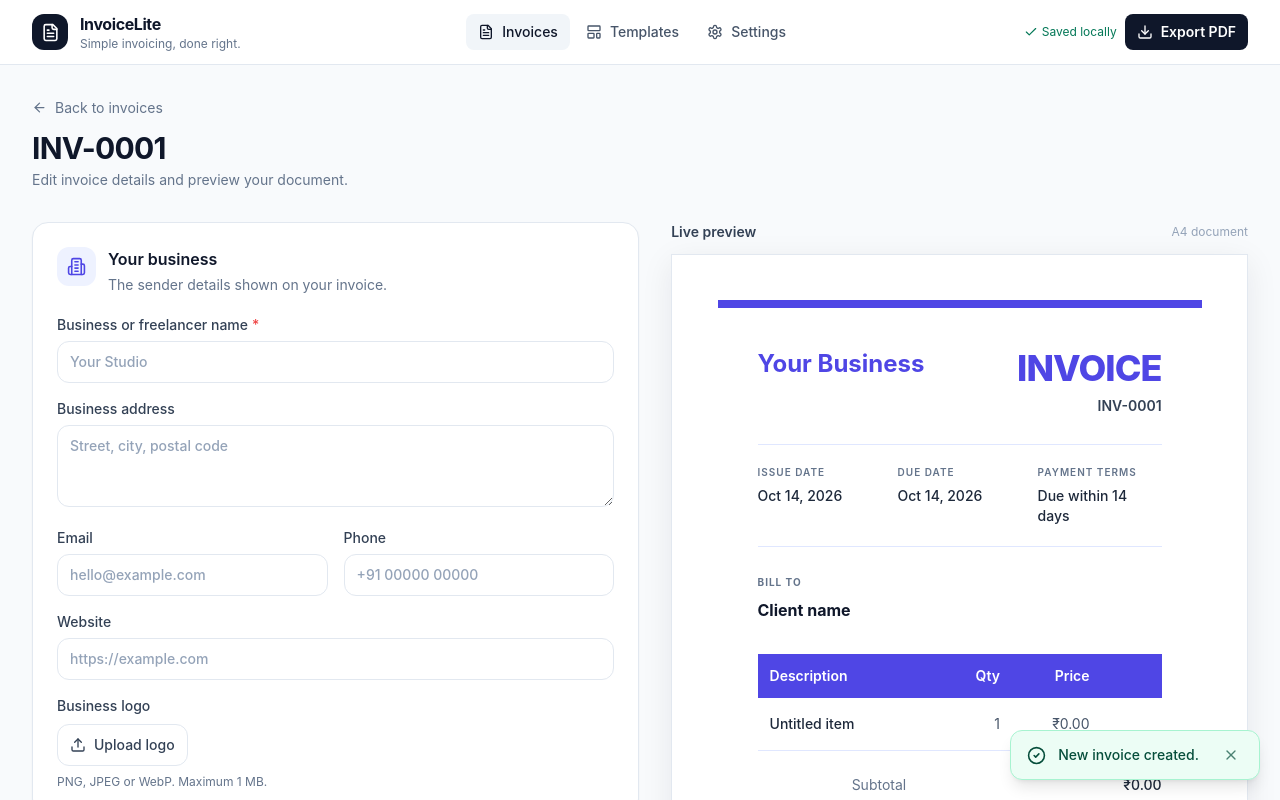
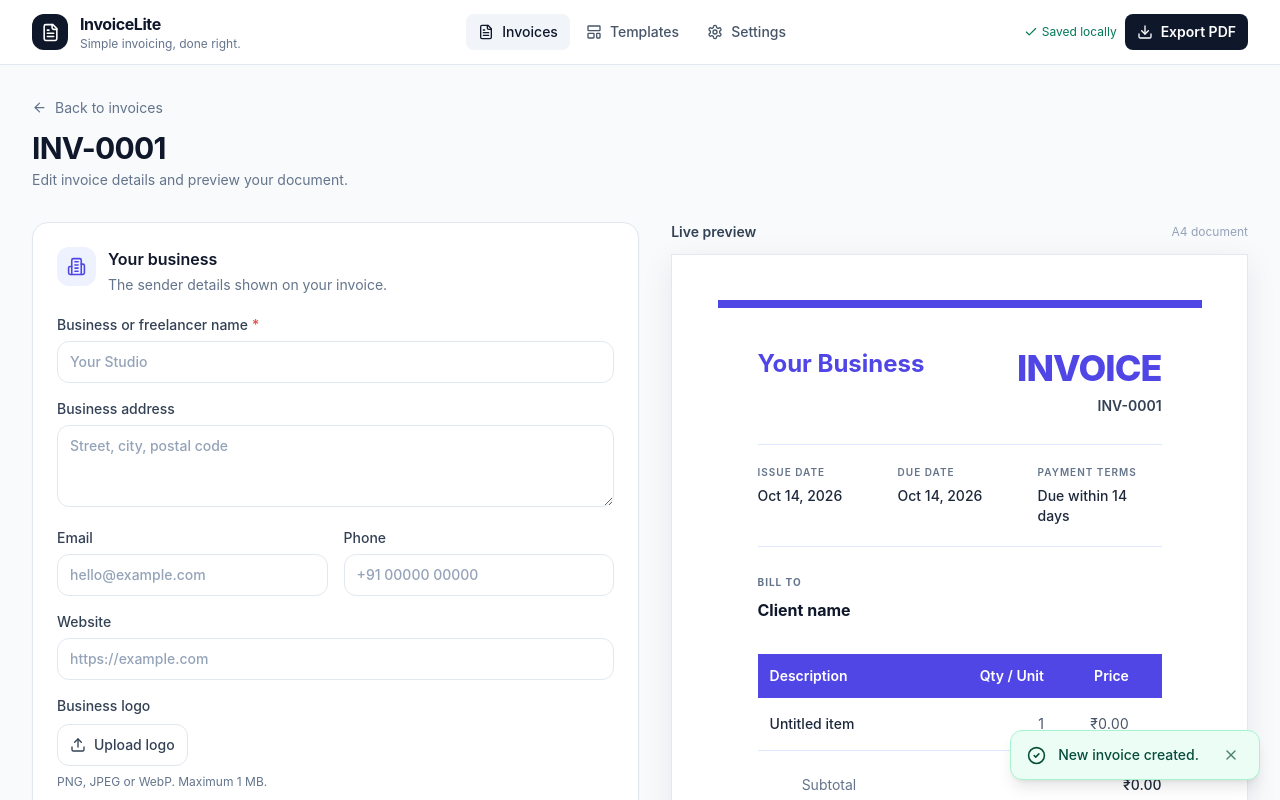
Before and after one commit to Nmspublic/InvoiceLite, a React (Vite) app: page / in a window 1280 px wide. Both pictures are taken after typing "name@example.com" into the empty fields and a click on the button "Create invoice". Shown: the top 800 px of the page. Built offline with nearby package versions, Linux system fonts and the light colour scheme; the HTML template or start-up script is replaced by a standard one.

Commit message:
Update InvoicePreview.tsx

```diff
--- a/src/components/InvoicePreview.tsx
+++ b/src/components/InvoicePreview.tsx
@@ -1,3 +1,4 @@
+
 import type { CSSProperties } from "react";
 import { calculateTotals, calculateItemTotal } from "../utils/calculations";
 import { formatCurrency, formatDate } from "../utils/formatting";
@@ -38,10 +39,14 @@ export default function InvoicePreview({
 }: InvoicePreviewProps) {
   const totals = calculateTotals(invoice);
   const style = templateStyles[invoice.template];
+  const showDueDate = invoice.showDueDate !== false;
 
   const accentStyle = {
     "--invoice-accent": style.accent
   } as CSSProperties;
+
+  const amountClass =
+    "whitespace-nowrap text-right tabular-nums";
 
   return (
     <article
@@ -56,7 +61,7 @@ export default function InvoicePreview({
         style={{ backgroundColor: style.accent }}
       />
 
-      <div className={compact ? "p-5 sm:p-7" : "p-6 sm:p-10"}>
+      <div className={compact ? "p-5 sm:p-7" : "p-5 sm:p-10"}>
         <header className="flex flex-wrap items-start justify-between gap-5">
           <div className="flex min-w-0 items-start gap-3">
             {invoice.business.logo && (
@@ -77,7 +82,9 @@ export default function InvoicePreview({
 
               <div className="mt-2 space-y-1 break-words text-xs leading-5 text-slate-500">
                 {invoice.business.address && (
-                  <p className="whitespace-pre-line">{invoice.business.address}</p>
+                  <p className="whitespace-pre-line">
+                    {invoice.business.address}
+                  </p>
                 )}
                 {invoice.business.email && <p>{invoice.business.email}</p>}
                 {invoice.business.phone && <p>{invoice.business.phone}</p>}
@@ -100,7 +107,7 @@ export default function InvoicePreview({
         </header>
 
         <div
-          className={`my-7 grid grid-cols-2 gap-4 border-y py-5 sm:grid-cols-3 ${style.border}`}
+          className={`my-7 grid grid-cols-2 gap-4 border-y py-5 ${showDueDate ? "sm:grid-cols-3" : "sm:grid-cols-2"} ${style.border}`}
         >
           <div>
             <p className={`text-[10px] font-semibold text-slate-500 ${style.label}`}>
@@ -111,6 +118,7 @@ export default function InvoicePreview({
             </p>
           </div>
 
+          {showDueDate && (
             <div>
               <p className={`text-[10px] font-semibold text-slate-500 ${style.label}`}>
                 Due date
@@ -119,8 +127,9 @@ export default function InvoicePreview({
                 {formatDate(invoice.dueDate)}
               </p>
             </div>
+          )}
 
-          <div className="col-span-2 sm:col-span-1">
+          <div className={showDueDate ? "col-span-2 sm:col-span-1" : ""}>
             <p className={`text-[10px] font-semibold text-slate-500 ${style.label}`}>
               Payment terms
             </p>
@@ -134,12 +143,11 @@ export default function InvoicePreview({
           <p className={`text-[10px] font-bold text-slate-500 ${style.label}`}>
             Bill to
           </p>
-
           <h3 className="mt-2 break-words text-base font-bold text-slate-900">
             {invoice.client.name || "Client name"}
           </h3>
 
-          <div className="mt-1 space-y-1 break-words whitespace-pre-line text-sm leading-5 text-slate-500">
+          <div className="mt-1 space-y-1 whitespace-pre-line break-words text-sm leading-5 text-slate-500">
             {invoice.client.address && <p>{invoice.client.address}</p>}
             {invoice.client.email && <p>{invoice.client.email}</p>}
             {invoice.client.taxId && <p>Tax ID: {invoice.client.taxId}</p>}
@@ -153,14 +161,11 @@ export default function InvoicePreview({
         </section>
 
         <div className="overflow-x-auto">
-          <table className="w-full min-w-[470px] border-collapse text-left text-sm">
+          <table className="w-full min-w-[500px] border-collapse text-left text-sm">
             <thead>
-              <tr
-                className="text-white"
-                style={{ backgroundColor: style.accent }}
-              >
+              <tr className="text-white" style={{ backgroundColor: style.accent }}>
                 <th className="px-3 py-3 font-semibold">Description</th>
-                <th className="px-2 py-3 text-right font-semibold">Qty</th>
+                <th className="px-2 py-3 text-right font-semibold">Qty / Unit</th>
                 <th className="px-2 py-3 text-right font-semibold">Price</th>
                 <th className="px-3 py-3 text-right font-semibold">Amount</th>
               </tr>
@@ -169,20 +174,14 @@ export default function InvoicePreview({
             <tbody>
               {invoice.items.length === 0 ? (
                 <tr>
-                  <td
-                    colSpan={4}
-                    className="px-3 py-8 text-center text-slate-400"
-                  >
+                  <td colSpan={4} className="px-3 py-8 text-center text-slate-400">
                     Your invoice items will appear here.
                   </td>
                 </tr>
               ) : (
                 invoice.items.map((item) => (
-                  <tr
-                    key={item.id}
-                    className={`border-b align-top ${style.border}`}
-                  >
-                    <td className="max-w-[220px] break-words px-3 py-4">
+                  <tr key={item.id} className={`border-b align-top ${style.border}`}>
+                    <td className="max-w-[240px] break-words px-3 py-4">
                       <p className="font-medium text-slate-800">
                         {item.description || "Untitled item"}
                       </p>
@@ -193,19 +192,17 @@ export default function InvoicePreview({
                       )}
                     </td>
 
-                    <td className="px-2 py-4 text-right text-slate-600">
+                    <td className="whitespace-nowrap px-2 py-4 text-right text-slate-600">
                       {item.quantity}
+                      {item.unit?.trim() ? ` ${item.unit.trim()}` : ""}
                     </td>
 
-                    <td className="px-2 py-4 text-right text-slate-600">
+                    <td className={`px-2 py-4 text-slate-600 ${amountClass}`}>
                       {formatCurrency(item.unitPrice, invoice.currency)}
                     </td>
 
-                    <td className="px-3 py-4 text-right font-semibold text-slate-800">
-                      {formatCurrency(
-                        calculateItemTotal(item),
-                        invoice.currency
-                      )}
+                    <td className={`px-3 py-4 font-semibold text-slate-800 ${amountClass}`}>
+                      {formatCurrency(calculateItemTotal(item), invoice.currency)}
                     </td>
                   </tr>
                 ))
@@ -214,58 +211,54 @@ export default function InvoicePreview({
           </table>
         </div>
 
-        <section className="ml-auto mt-6 w-full max-w-[310px] space-y-3">
-          <div className="flex justify-between gap-4 text-sm">
+        <section className="ml-auto mt-6 w-full max-w-[360px] space-y-3">
+          <div className="grid grid-cols-[minmax(0,1fr)_auto] items-center gap-4 text-sm">
             <span className="text-slate-500">Subtotal</span>
-            <span className="font-medium text-slate-800">
+            <span className={`font-medium text-slate-800 ${amountClass}`}>
               {formatCurrency(totals.subtotal, invoice.currency)}
             </span>
           </div>
 
           {totals.itemDiscount > 0 && (
-            <div className="flex justify-between gap-4 text-sm">
+            <div className="grid grid-cols-[minmax(0,1fr)_auto] items-center gap-4 text-sm">
               <span className="text-slate-500">Item discounts</span>
-              <span className="text-slate-700">
+              <span className={`text-slate-700 ${amountClass}`}>
                 −{formatCurrency(totals.itemDiscount, invoice.currency)}
               </span>
             </div>
           )}
 
           {totals.invoiceDiscount > 0 && (
-            <div className="flex justify-between gap-4 text-sm">
+            <div className="grid grid-cols-[minmax(0,1fr)_auto] items-center gap-4 text-sm">
               <span className="text-slate-500">Invoice discount</span>
-              <span className="text-slate-700">
+              <span className={`text-slate-700 ${amountClass}`}>
                 −{formatCurrency(totals.invoiceDiscount, invoice.currency)}
               </span>
             </div>
           )}
 
           {totals.tax > 0 && (
-            <div className="flex justify-between gap-4 text-sm">
-              <span className="text-slate-500">
-                {invoice.taxLabel || "Tax"}
-              </span>
-              <span className="text-slate-800">
+            <div className="grid grid-cols-[minmax(0,1fr)_auto] items-center gap-4 text-sm">
+              <span className="text-slate-500">{invoice.taxLabel || "Tax"}</span>
+              <span className={`text-slate-800 ${amountClass}`}>
                 {formatCurrency(totals.tax, invoice.currency)}
               </span>
             </div>
           )}
 
           {totals.shipping > 0 && (
-            <div className="flex justify-between gap-4 text-sm">
+            <div className="grid grid-cols-[minmax(0,1fr)_auto] items-center gap-4 text-sm">
               <span className="text-slate-500">Additional charges</span>
-              <span className="text-slate-800">
+              <span className={`text-slate-800 ${amountClass}`}>
                 {formatCurrency(totals.shipping, invoice.currency)}
               </span>
             </div>
           )}
 
-          <div
-            className={`flex justify-between gap-4 border-t pt-4 ${style.border}`}
-          >
+          <div className={`grid grid-cols-[minmax(0,1fr)_auto] items-center gap-4 border-t pt-4 ${style.border}`}>
             <span className="font-bold text-slate-900">Total</span>
             <span
-              className="text-lg font-extrabold"
+              className={`text-lg font-extrabold ${amountClass}`}
               style={{ color: style.accent }}
             >
               {formatCurrency(totals.total, invoice.currency)}
@@ -273,17 +266,17 @@ export default function InvoicePreview({
           </div>
 
           {totals.amountPaid > 0 && (
-            <div className="flex justify-between gap-4 text-sm">
+            <div className="grid grid-cols-[minmax(0,1fr)_auto] items-center gap-4 text-sm">
               <span className="text-slate-500">Amount paid</span>
-              <span className="text-slate-700">
+              <span className={`text-slate-700 ${amountClass}`}>
                 {formatCurrency(totals.amountPaid, invoice.currency)}
               </span>
             </div>
           )}
 
-          <div className="flex justify-between gap-4 rounded-lg bg-slate-50 px-3 py-3">
+          <div className="grid grid-cols-[minmax(0,1fr)_auto] items-center gap-4 rounded-lg bg-slate-50 px-3 py-3">
             <span className="text-sm font-bold text-slate-700">Balance due</span>
-            <span className="font-extrabold text-slate-900">
+            <span className={`font-extrabold text-slate-900 ${amountClass}`}>
               {formatCurrency(totals.balance, invoice.currency)}
             </span>
           </div>
@@ -296,7 +289,7 @@ export default function InvoicePreview({
                 <h3 className={`text-[10px] font-bold text-slate-500 ${style.label}`}>
                   Payment instructions
                 </h3>
-                <p className="mt-2 break-words whitespace-pre-line text-sm leading-6 text-slate-600">
+                <p className="mt-2 whitespace-pre-line break-words text-sm leading-6 text-slate-600">
                   {invoice.paymentInstructions}
                 </p>
               </section>
@@ -307,7 +300,7 @@ export default function InvoicePreview({
                 <h3 className={`text-[10px] font-bold text-slate-500 ${style.label}`}>
                   Notes
                 </h3>
-                <p className="mt-2 break-words whitespace-pre-line text-sm leading-6 text-slate-600">
+                <p className="mt-2 whitespace-pre-line break-words text-sm leading-6 text-slate-600">
                   {invoice.notes}
                 </p>
               </section>
@@ -321,7 +314,6 @@ export default function InvoicePreview({
               {invoice.footer}
             </p>
           )}
-
           <p className="text-center text-xs text-slate-400">
             Thank you for your business.
           </p>
```
Lines whose indentation alone changed are shown as unchanged.
